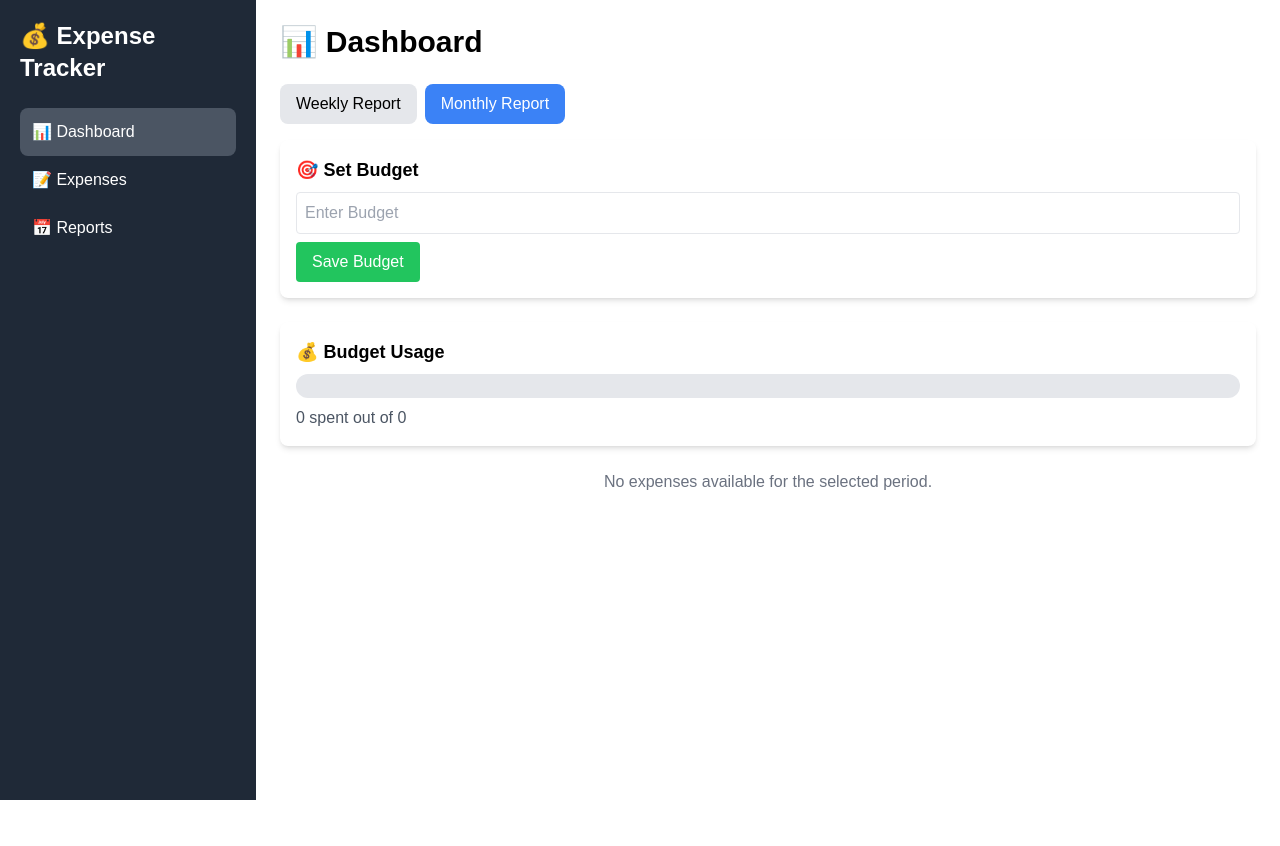
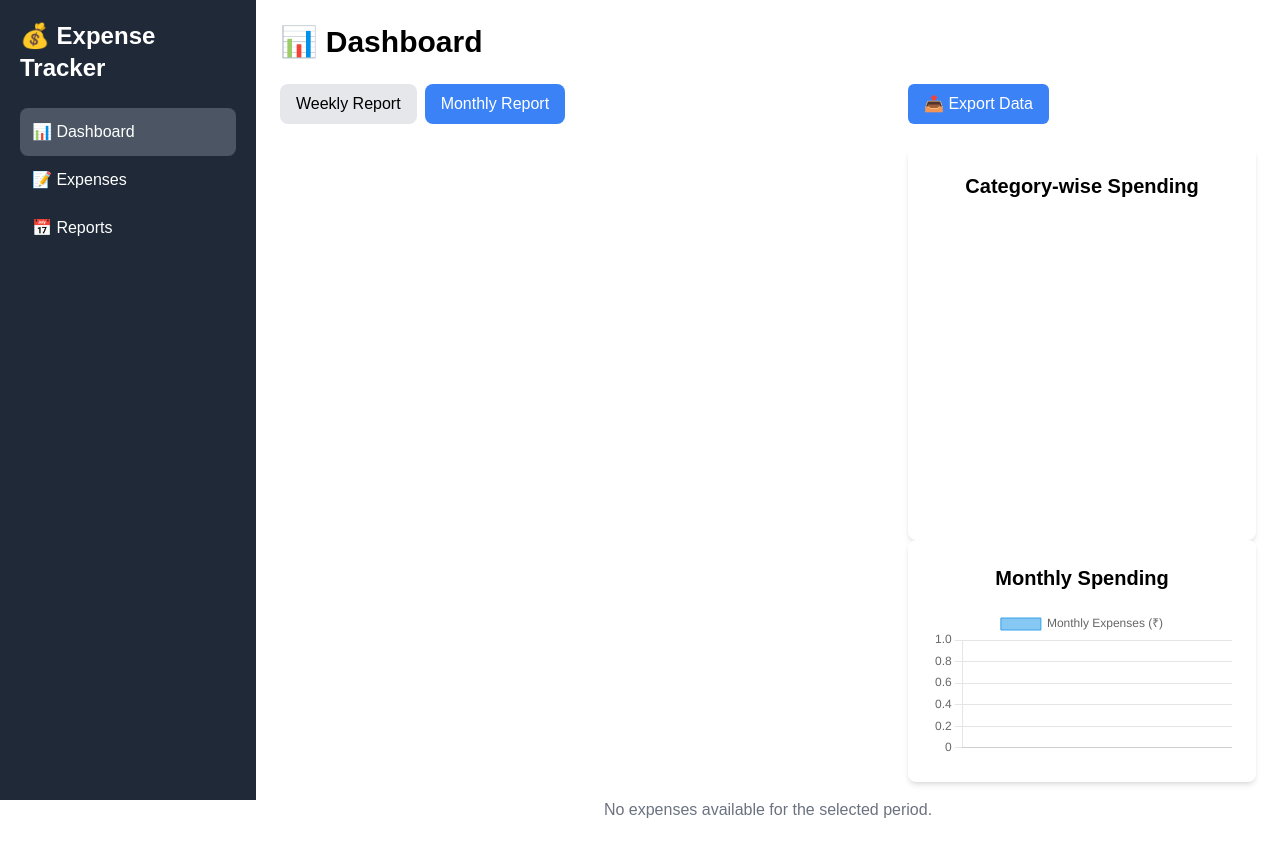
Before and after one commit to nishant-ranjan28/expense-tracker, a Next.js app: page /dashboard in a window 1280 px wide. Before the commit the page ends 800 px from the top, so only its background shows below. Built offline with nearby package versions, Linux system fonts and the light colour scheme; no server answers; the database is empty.

Commit message:
Add export functionality for expense data in CSV and PDF formats

```diff
--- a/package.json
+++ b/package.json
@@ -9,13 +9,16 @@
     "lint": "next lint"
   },
   "dependencies": {
+    "@types/jspdf": "^1.3.3",
     "autoprefixer": "^10.4.20",
     "chart.js": "^4.4.8",
     "chartjs-plugin-datalabels": "^2.2.0",
     "firebase": "^11.3.1",
+    "jspdf": "^3.0.0",
     "next": "15.1.7",
     "react": "^19.0.0",
     "react-chartjs-2": "^5.3.0",
+    "react-csv": "^2.2.2",
     "react-dom": "^19.0.0",
     "react-toastify": "^11.0.3"
   },
@@ -24,6 +27,7 @@
     "@types/firebase": "^2.4.32",
     "@types/node": "^22",
     "@types/react": "^19",
+    "@types/react-csv": "^1.1.10",
     "@types/react-dom": "^19",
     "eslint": "^9",
     "eslint-config-next": "15.1.7",
--- a/src/app/dashboard/page.tsx
+++ b/src/app/dashboard/page.tsx
@@ -2,15 +2,14 @@
 
 import { useState, useEffect } from "react";
 import { db } from "../../../firebase";
-import { collection, getDocs, doc, setDoc, getDoc } from "firebase/firestore";
+import { collection, getDocs } from "firebase/firestore";
 import PieChart from "../../components/charts/PieChart";
 import BarChart from "../../components/charts/BarChart";
+import ExportData from "../../components/utils/ExportData"; // ✅ Export Button Import
 
 export default function DashboardPage() {
   const [expenses, setExpenses] = useState<any[]>([]);
   const [filter, setFilter] = useState("monthly");
-  const [budget, setBudget] = useState<number>(0);
-  const [userBudget, setUserBudget] = useState<number | "">("");
 
   useEffect(() => {
     const fetchExpenses = async () => {
@@ -22,26 +21,10 @@ export default function DashboardPage() {
       setExpenses(expenseData);
     };
 
-    const fetchBudget = async () => {
-      const budgetDoc = await getDoc(doc(db, "settings", "budget"));
-      if (budgetDoc.exists()) {
-        setBudget(budgetDoc.data().limit);
-      }
-    };
-
     fetchExpenses();
-    fetchBudget();
   }, []);
 
-  const saveBudget = async () => {
-    if (userBudget !== "") {
-      await setDoc(doc(db, "settings", "budget"), {
-        limit: Number(userBudget),
-      });
-      setBudget(Number(userBudget));
-    }
-  };
-
+  // Filter expenses based on selected filter (weekly or monthly)
   const getFilteredExpenses = () => {
     const now = new Date();
     const weekAgo = new Date();
@@ -58,12 +41,8 @@ export default function DashboardPage() {
   };
 
   const filteredExpenses = getFilteredExpenses();
-  const totalSpent = filteredExpenses.reduce(
-    (sum, expense) => sum + expense.amount,
-    0
-  );
-  const budgetUsage = budget > 0 ? (totalSpent / budget) * 100 : 0;
 
+  // Category-wise Summarization (Pie Chart)
   const categoryData = filteredExpenses.reduce((acc: any, expense) => {
     const { category, amount } = expense;
     acc[category] = (acc[category] || 0) + amount;
@@ -77,6 +56,7 @@ export default function DashboardPage() {
     })
   );
 
+  // Date-wise Summarization (Bar Chart)
   const dateData = filteredExpenses.reduce((acc: any, expense) => {
     const { date, amount } = expense;
     acc[date] = (acc[date] || 0) + amount;
@@ -91,49 +71,31 @@ export default function DashboardPage() {
   return (
     <div>
       <h1 className="text-3xl font-bold mb-6">📊 Dashboard</h1>
-      <div className="mb-4">
+      <div className="mb-4 flex justify-between">
+        <div>
           <button
-          className={`px-4 py-2 rounded-lg mr-2 ${filter === "weekly" ? "bg-blue-500 text-white" : "bg-gray-200"}`}
+            className={`px-4 py-2 rounded-lg mr-2 ${
+              filter === "weekly" ? "bg-blue-500 text-white" : "bg-gray-200"
+            }`}
             onClick={() => setFilter("weekly")}
           >
             Weekly Report
           </button>
           <button
-          className={`px-4 py-2 rounded-lg ${filter === "monthly" ? "bg-blue-500 text-white" : "bg-gray-200"}`}
+            className={`px-4 py-2 rounded-lg ${
+              filter === "monthly" ? "bg-blue-500 text-white" : "bg-gray-200"
+            }`}
             onClick={() => setFilter("monthly")}
           >
             Monthly Report
           </button>
         </div>
-      <div className="mb-6 p-4 bg-white shadow-md rounded-lg">
-        <h2 className="text-lg font-bold mb-2">🎯 Set Budget</h2>
-        <input
-          type="number"
-          className="border p-2 rounded w-full"
-          placeholder="Enter Budget"
-          value={userBudget}
-          onChange={(e) =>
-            setUserBudget(e.target.value !== "" ? Number(e.target.value) : "")
-          }
+        {/* ✅ Export Button */}
+        <ExportData
+          expenses={filteredExpenses}
+          pieChartData={pieChartData}
+          barChartData={barChartData}
         />
-        <button
-          onClick={saveBudget}
-          className="mt-2 px-4 py-2 bg-green-500 text-white rounded"
-        >
-          Save Budget
-        </button>
-      </div>
-      <div className="mb-6 p-4 bg-white shadow-md rounded-lg">
-        <h2 className="text-lg font-bold mb-2">💰 Budget Usage</h2>
-        <div className="w-full bg-gray-200 rounded-full h-6 overflow-hidden">
-          <div
-            className={`h-6 ${budgetUsage > 100 ? "bg-red-500" : budgetUsage > 75 ? "bg-yellow-500" : "bg-green-500"}`}
-            style={{ width: `${Math.min(budgetUsage, 100)}%` }}
-          ></div>
-        </div>
-        <p className="mt-2 text-gray-600">
-          {totalSpent} spent out of {budget}
-        </p>
       </div>
       <div className="grid grid-cols-1 md:grid-cols-2 gap-6">
         {filteredExpenses.length > 0 ? (
--- /dev/null
+++ b/src/components/utils/ExportData.tsx
@@ -0,0 +1,131 @@
+"use client";
+
+import { useState, useEffect, useRef } from "react";
+import { jsPDF } from "jspdf";
+import html2canvas from "html2canvas";
+import { CSVLink } from "react-csv";
+import PieChart from "../../components/charts/PieChart";
+import BarChart from "../../components/charts/BarChart";
+
+export default function ExportData({ expenses, pieChartData, barChartData }) {
+  const [showModal, setShowModal] = useState(false);
+  const [exportType, setExportType] = useState<string | null>(null);
+  const csvLinkRef = useRef<CSVLink & HTMLAnchorElement>(null);
+  const [isClient, setIsClient] = useState(false);
+
+  useEffect(() => {
+    setIsClient(true);
+  }, []);
+
+  // ✅ CSV Export Data
+  const csvData = [
+    ["Date", "Category", "Amount"],
+    ...expenses.map((expense) => [
+      expense.date,
+      expense.category,
+      expense.amount,
+    ]),
+    [],
+    ["Category-wise Summary"],
+    ["Category", "Amount"],
+    ...pieChartData.map((data) => [data.category, data.amount]),
+    [],
+    ["Date-wise Summary"],
+    ["Date", "Amount"],
+    ...barChartData.map((data) => [data.date, data.amount]),
+  ];
+
+  // ✅ Automatically trigger CSV download when exportType is "csv"
+  useEffect(() => {
+    if (exportType === "csv" && csvLinkRef.current) {
+      csvLinkRef.current.click();
+      setExportType(null);
+    }
+  }, [exportType]);
+
+  // ✅ PDF Export Function
+  const exportPDF = async () => {
+    setShowModal(false);
+    const pdf = new jsPDF();
+
+    // Charts Screenshot
+    const chartElement = document.getElementById("charts-section");
+    if (chartElement) {
+      const canvas = await html2canvas(chartElement);
+      const imgData = canvas.toDataURL("image/png");
+      pdf.addImage(imgData, "PNG", 10, 10, 180, 80);
+    }
+
+    // Expense Table
+    pdf.text("Expense Report", 10, 100);
+    let y = 110;
+    pdf.text("Date - Category - Amount", 10, y);
+    y += 10;
+    expenses.forEach((expense, index) => {
+      pdf.text(
+        `${expense.date} - ${expense.category} - ₹${expense.amount}`,
+        10,
+        y
+      );
+      y += 10;
+    });
+
+    pdf.save("expense_report.pdf");
+  };
+
+  return (
+    <div>
+      {/* 📤 Export Button */}
+      <button
+        onClick={() => setShowModal(true)}
+        className="bg-blue-500 text-white px-4 py-2 rounded-md"
+      >
+        📤 Export Data
+      </button>
+
+      {/* 🔹 Export Modal */}
+      {showModal && (
+        <div className="fixed inset-0 bg-black bg-opacity-50 flex justify-center items-center">
+          <div className="bg-white p-6 rounded-md text-center">
+            <h2 className="text-lg font-bold mb-4">Choose Export Type</h2>
+            <button
+              className="bg-green-500 text-white px-4 py-2 rounded-md mr-2"
+              onClick={() => {
+                setExportType("csv");
+                setShowModal(false);
+              }}
+            >
+              CSV
+            </button>
+            <button
+              className="bg-red-500 text-white px-4 py-2 rounded-md"
+              onClick={() => {
+                setExportType("pdf");
+                setShowModal(false);
+                exportPDF();
+              }}
+            >
+              PDF
+            </button>
+          </div>
+        </div>
+      )}
+
+      {/* 📜 Hidden CSV Link for Auto-download */}
+      {isClient && (
+        <CSVLink
+          data={csvData}
+          filename="expenses.csv"
+          ref={csvLinkRef}
+          className="hidden"
+        />
+      )}
+
+      {/* 📊 Charts */}
+      <div id="charts-section" className="mt-6">
+        <PieChart data={pieChartData} />
+        <BarChart data={barChartData} />
+      </div>
+    </div>
+  );
+}
```
Also changed, not shown: src/utils/dataUtils.ts (deleted), 1 other file (tests, documents, lock files or other folders). Lines whose indentation alone changed are shown as unchanged.
